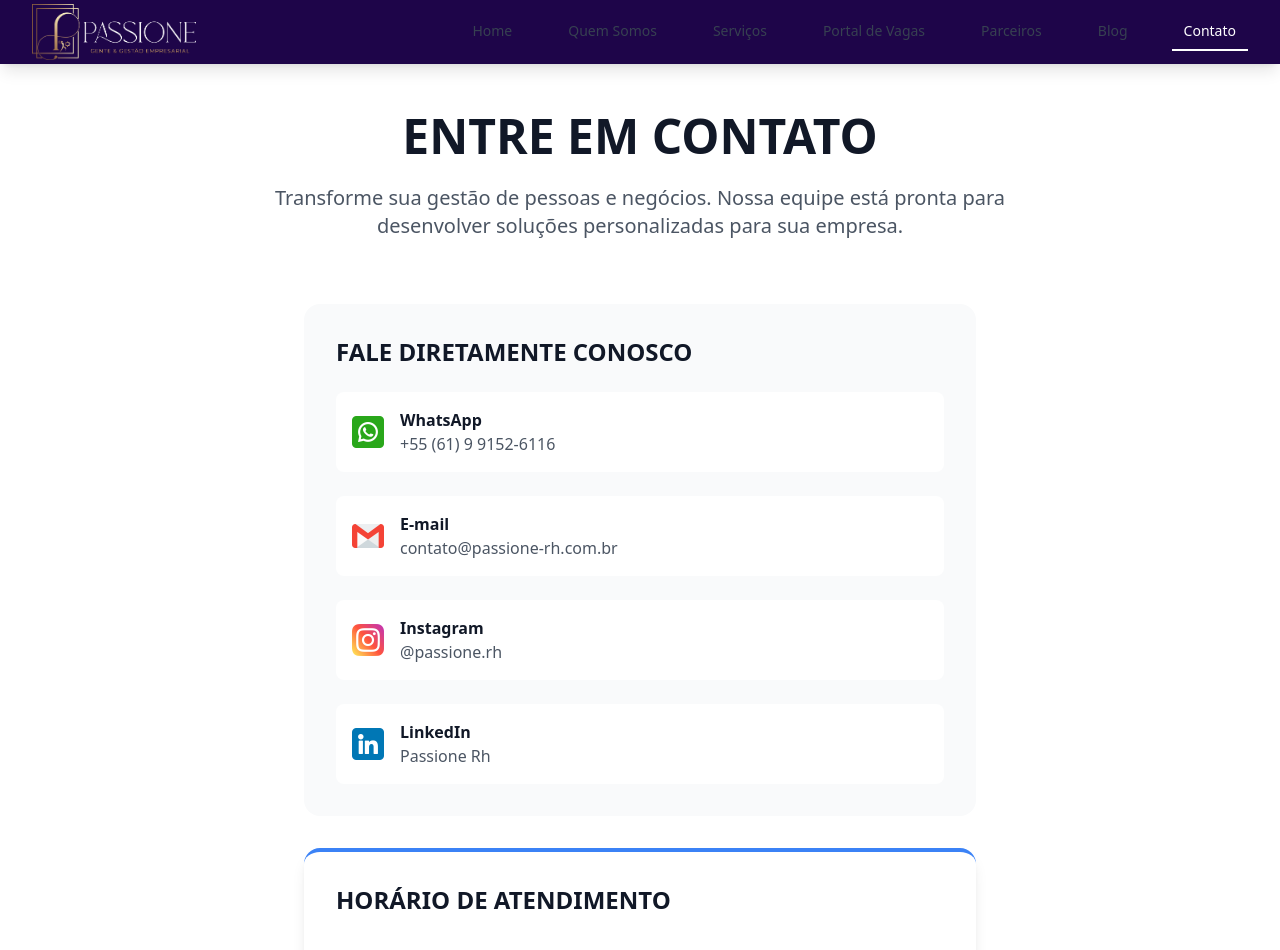
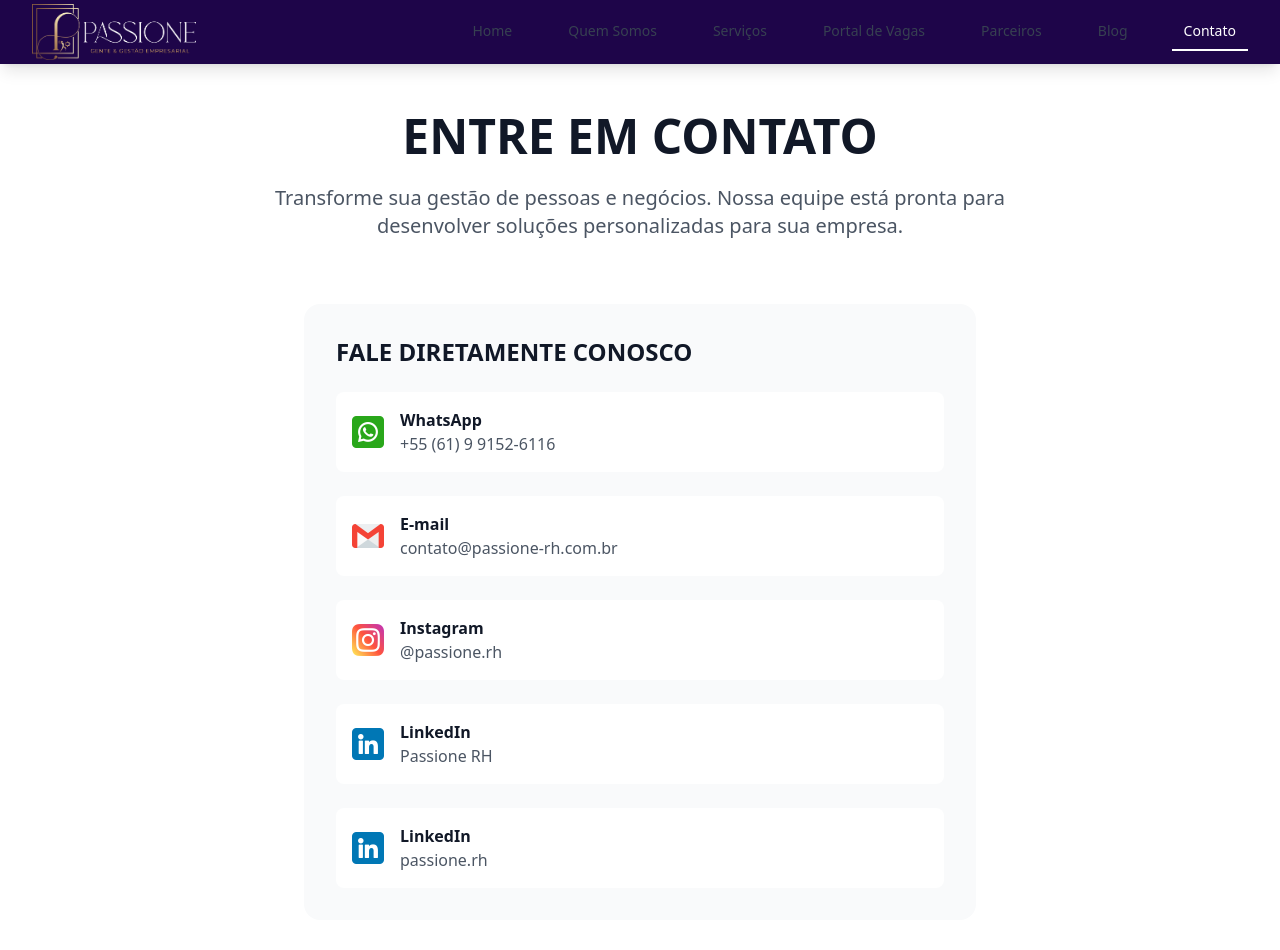
Before and after one commit to ItaloSol/LandingPagePassione, a React (Vite) app: page /contato in a window 1280 px wide. Shown: the top 950 px of the page. Built offline with nearby package versions, Linux system fonts and the light colour scheme.

Commit message:
Um diaxo de letra minuscula

```diff
--- a/src/pages/Contato.tsx
+++ b/src/pages/Contato.tsx
@@ -1,5 +1,5 @@
 import React from 'react';
-import { Mail, MessageCircle, Instagram, Linkedin} from 'lucide-react';
+import { Mail, MessageCircle, Instagram, Linkedin, Facebook} from 'lucide-react';
 
 // Schema de validação para o formulário empresarial
 
@@ -35,8 +35,15 @@ const Contato: React.FC = () => {
     {
       icon: Linkedin,
       titulo: 'LinkedIn',
-      info: 'Passione Rh',
+      info: 'Passione RH',
       link: 'https://linkedin.com/company/passione-rh',
+      cor: 'text-blue-700'
+    },
+    {
+      icon: Facebook,
+      titulo: 'LinkedIn',
+      info: 'passione.rh',
+      link: 'https://www.facebook.com/passione.rh',
       cor: 'text-blue-700'
     }
   ];
```
Also changed, not shown: 3 other files (tests, documents, lock files or other folders).
